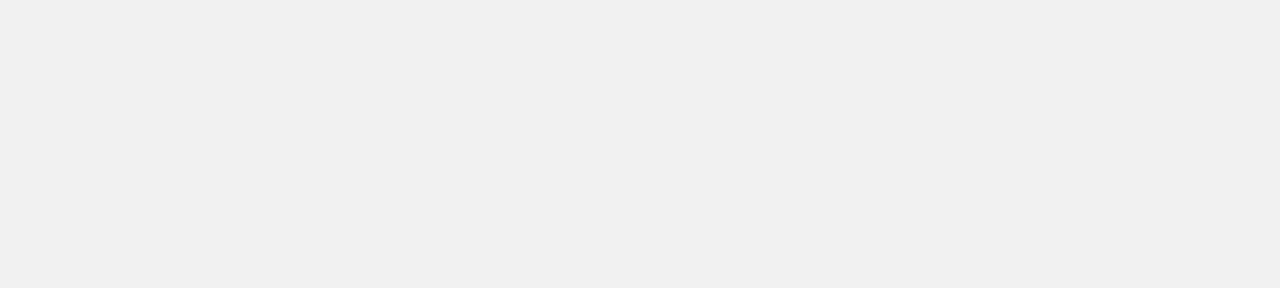
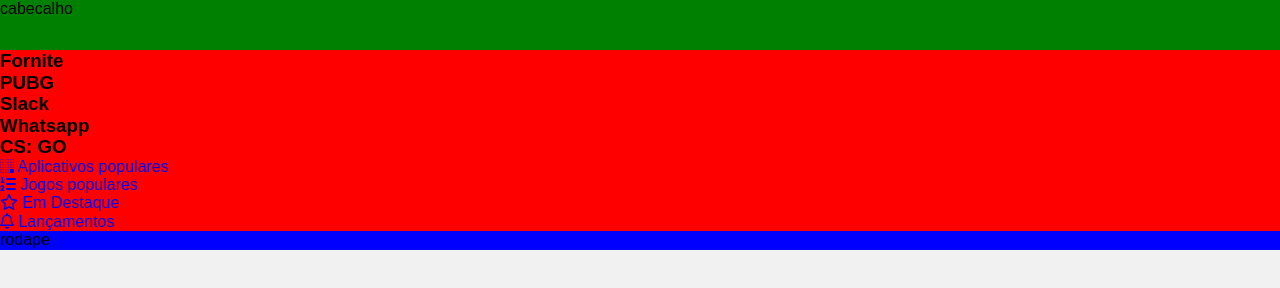
Before and after one commit to brunosabbagmachado/alura-css-grid, a plain HTML site: page index.html in a window 1280 px wide. Drawn offline with Linux system fonts and the light colour scheme.

Commit message:
Começando os estudos sobre CCS Grid

```diff
--- a/assets/css/style.css
+++ b/assets/css/style.css
@@ -1,14 +1,26 @@
 .app {
-    background: #f1f1f1;
-    display: grid;
-    font-family: Arial, Helvetica, sans-serif;
+  background: #f1f1f1;
+  font-family: Arial, Helvetica, sans-serif;
+  display: grid;
+  grid-template-areas:
+    "cabecalho"
+    "conteudo"
+    "rodape";
+  grid-template-columns: auto;
+  grid-template-rows: 50px auto auto;
 }
 
 .cabecalho {
+    background: green;
+    grid-area: cabecalho;
 }
 
 .conteudo {
+    background: red;
+    grid-area: conteudo;
 }
 
 .rodape {
+    background: blue;
+    grid-area: rodape;
 }
--- a/index.html
+++ b/index.html
@@ -8,11 +8,62 @@
     <link href="./assets/css/normalize.css" rel="stylesheet">
     <link href="./assets/css/reset.css" rel="stylesheet">
     <link href="./assets/css/style.css" rel="stylesheet">
+    <link href="./assets/css/destaques.css" rel="stylesheet">
 </head>
 <body class="app">
-    <header class="cabecalho"></header>
-    <main class="conteudo"></main>
-    <footer class="rodape"></footer>
+    <header class="cabecalho">
+        cabecalho
+    </header>
+    <main class="conteudo">
+        <section class="destaques">
+            <div class="destaques__principal caixa">
+                <h3 class="destaques__titulo">Fornite</h3>
+            </div>
+            <div class="destaques__secundario caixa">
+                <h3 class="destaques__titulo">PUBG</h3>
+            </div>
+            <div class="destaques__secundario caixa">
+                <h3 class="destaques__titulo">Slack</h3>
+            </div>
+            <div class="destaques__secundario caixa">
+                <h3 class="destaques__titulo">Whatsapp</h3>
+            </div>
+            <div class="destaques__secundario caixa">
+                <h3 class="destaques__titulo">CS: GO</h3>
+            </div>
+            <div class="destaques__categorias">
+                <ul class="destaques__categorias___lista">
+                    <li class="destaques__categorias___item">
+                        <a class="destaques__categorias___link" href="#">
+                            <i class="destaques__categorias___icone fab fa-buromobelexperte"></i>
+                            Aplicativos populares
+                        </a>
+                    </li>
+                    <li class="destaques__categorias___item">
+                        <a class="destaques__categorias___link" href="#">
+                            <i class="fas fa-list-ol"></i>
+                            Jogos populares
+                        </a>
+                    </li>
+                    <li class="destaques__categorias___item">
+                        <a class="destaques__categorias___link" href="#">
+                            <i class="far fa-star"></i>
+                            Em Destaque
+                        </a>
+                    </li>
+                    <li class="destaques__categorias___item">
+                        <a class="destaques__categorias___link" href="#">
+                            <i class="far fa-bell"></i>
+                            Lançamentos
+                        </a>
+                    </li>
+                </ul>
+            </div>
+        </section>
+    </main>
+    <footer class="rodape">
+        rodape
+    </footer>
     <script src="./assets/js/fontawesome.all.min.js"></script>
 </body>
 </html>
```
Also changed, not shown: assets/css/destaques.css (added).
